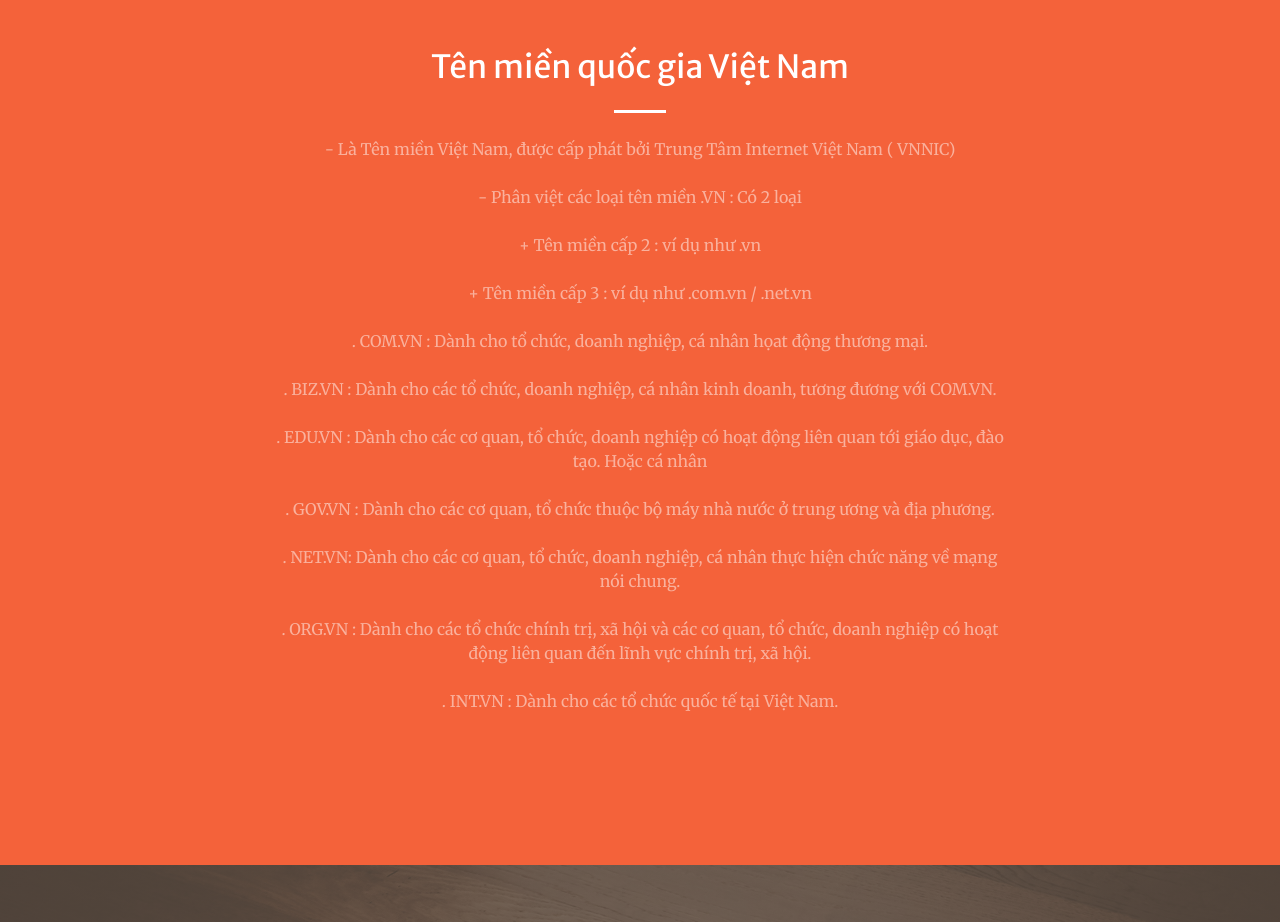
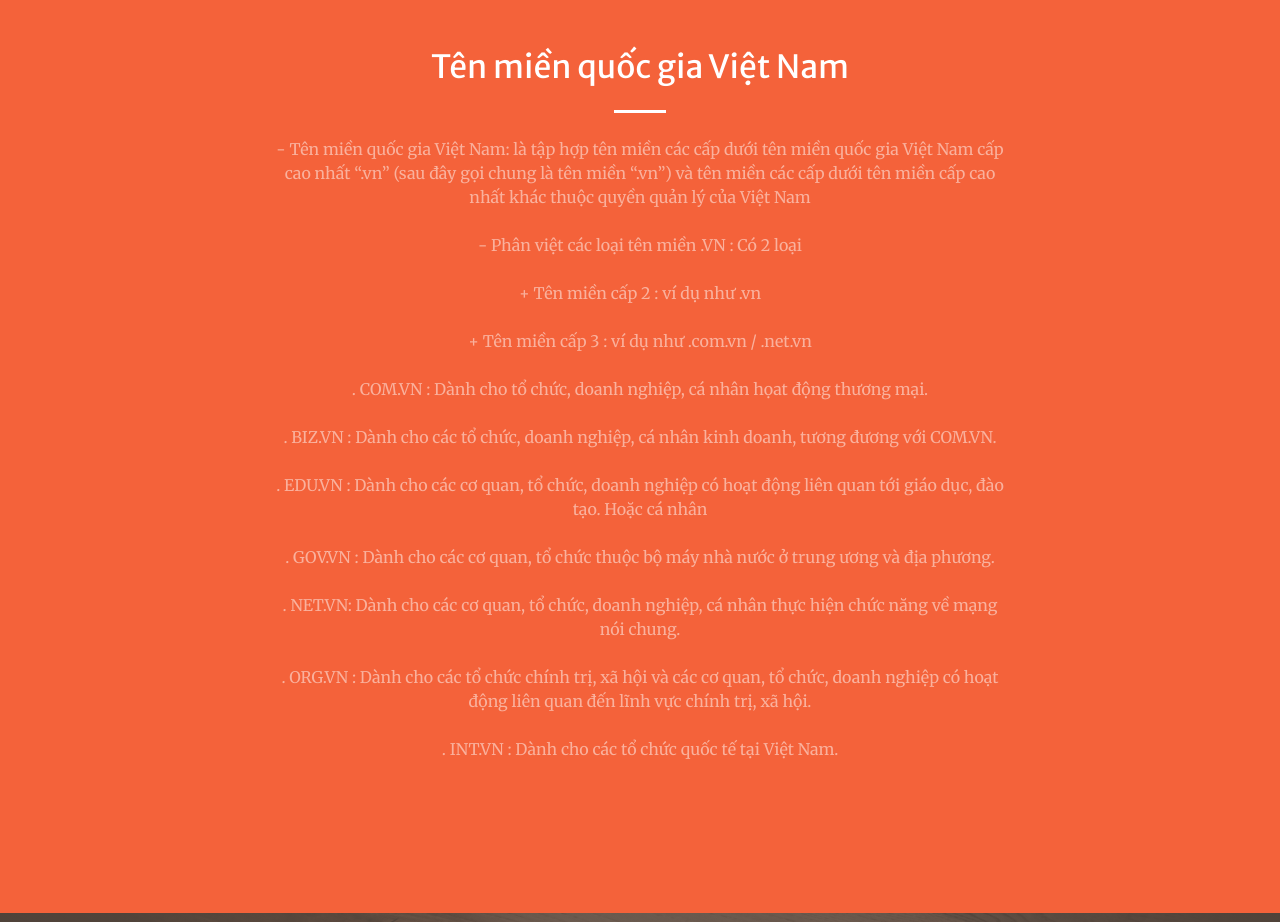
Before and after one commit to dangphampa/linux, a website with bundled scripts: page index.html in a window 1280 px wide. Shown: the part 880-1802 px from the top of the page. Built offline with nearby package versions, Linux system fonts and the light colour scheme.

Commit message:
Update index.html

```diff
--- a/index.html
+++ b/index.html
@@ -84,7 +84,7 @@
         <div class="col-lg-8 text-center">
           <h2 class="text-white mt-0">Tên miền quốc gia Việt Nam</h2>
           <hr class="divider light my-4">
-          <p class="text-white-50 mb-4">- Là Tên miền Việt Nam, được cấp phát bởi Trung Tâm Internet Việt Nam ( VNNIC)</p>
+          <p class="text-white-50 mb-4">- Tên miền quốc gia Việt Nam: là tập hợp tên miền các cấp dưới tên miền quốc gia Việt Nam cấp cao nhất “.vn” (sau đây gọi chung là tên miền “.vn”) và tên miền các cấp dưới tên miền cấp cao nhất khác thuộc quyền quản lý của Việt Nam</p>
           <p class="text-white-50 mb-4">- Phân việt các loại tên miền .VN : Có 2 loại</p>
           <p class="text-white-50 mb-4">+ Tên miền cấp 2 : ví dụ như .vn</p>
           <p class="text-white-50 mb-4">+ Tên miền cấp 3 : ví dụ như .com.vn / .net.vn</p>
```
